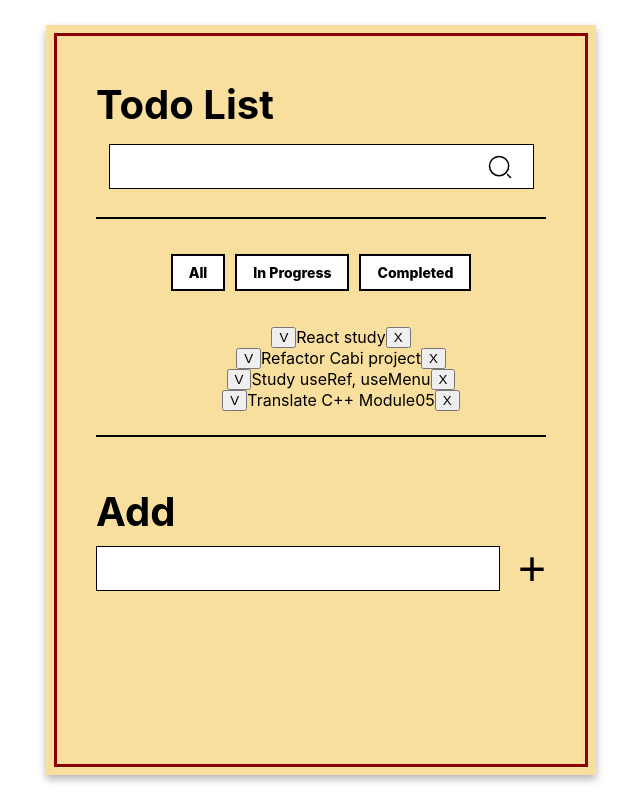
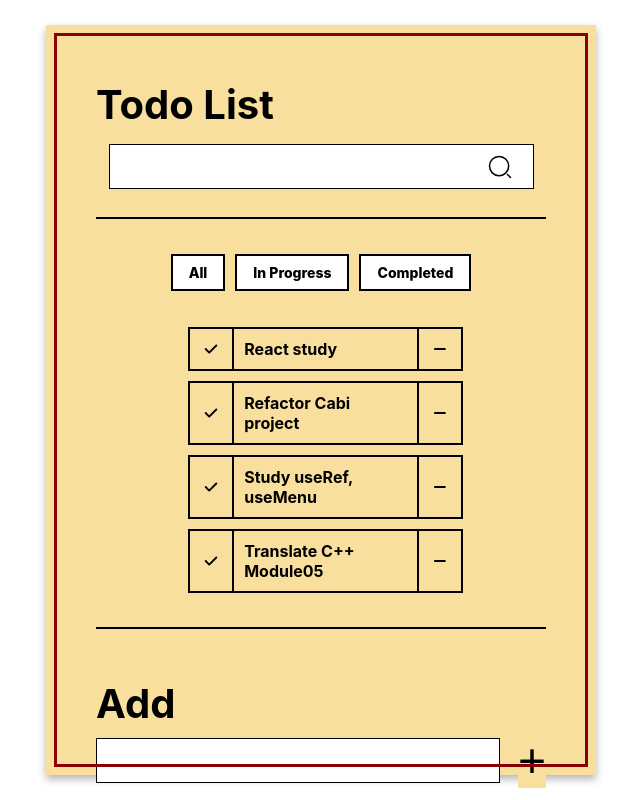
Before and after one commit to gykoh42/TodoList, a React (Create React App) app: page / in a window 1280 px wide. Shown: the whole page, without its empty margins (319-959 px from the left). Built offline with nearby package versions, Linux system fonts and the light colour scheme.

Commit message:
feat: TodoItem css 스타일 추가

```diff
--- a/src/TodoItem.js
+++ b/src/TodoItem.js
@@ -1,26 +1,84 @@
 import styled from "styled-components";
+import { ReactComponent as CheckedCircle } from "./checkedCircle.svg";
+import { ReactComponent as MinusCircle } from "./minusCircle.svg";
 
 const TodoItem = ({ id, todo, toggleCompleted, removeTodo }) => {
+  if (!todo) {
+    return null;
+  }
+
   return (
     <TodoItemStyled>
-      <button onClick={() => toggleCompleted(id)}>V</button>
+      <ActionButton onClick={() => toggleCompleted(id)}>
+        <SVGStyled as={CheckedCircle} />
+      </ActionButton>
       <TodoStyled $completed={todo.completed.toString()}>
         {todo.value}
       </TodoStyled>
-      <button onClick={() => removeTodo(id)}>X</button>
+      <DeleteButton onClick={() => removeTodo(id)}>
+        <SVGStyled as={MinusCircle} />
+      </DeleteButton>
     </TodoItemStyled>
   );
 };
 
 const TodoItemStyled = styled.div`
   display: flex;
+  width: 90%;
+  align-items: center;
   justify-content: center;
-  list-style: none;
+  border: 2px solid #000;
+  margin-bottom: 10px;
+  box-sizing: border-box;
+  background-color: #f9df9d;
 `;
 
 const TodoStyled = styled.li`
+  flex: 1;
   text-decoration: ${({ $completed }) =>
     $completed === "true" ? "line-through" : "none"};
+  text-align: left;
+  padding: 10px;
+  border-left: 2px solid #000;
+  border-right: 2px solid #000;
+  font-size: 1rem;
+  font-weight: 700;
+  list-style: none;
+  margin: 0;
+`;
+
+const SVGStyled = styled.svg`
+  width: 30px;
+  height: 30px;
+  stroke: currentColor;
+`;
+
+const ActionButton = styled.button`
+  border: none;
+  background: none;
+  cursor: pointer;
+  display: flex;
+  align-items: center;
+  justify-content: center;
+  color: #000;
+  transition: transform 0.3s ease;
+
+  &:hover {
+    color: #8b0000;
+    transform: scale(1.4);
+  }
+
+  &:focus {
+    outline: none;
+  }
+`;
+
+const DeleteButton = styled(ActionButton)`
+  color: #000;
+
+  &:hover {
+    color: #8b0000;
+  }
 `;
 
 export default TodoItem;
```
